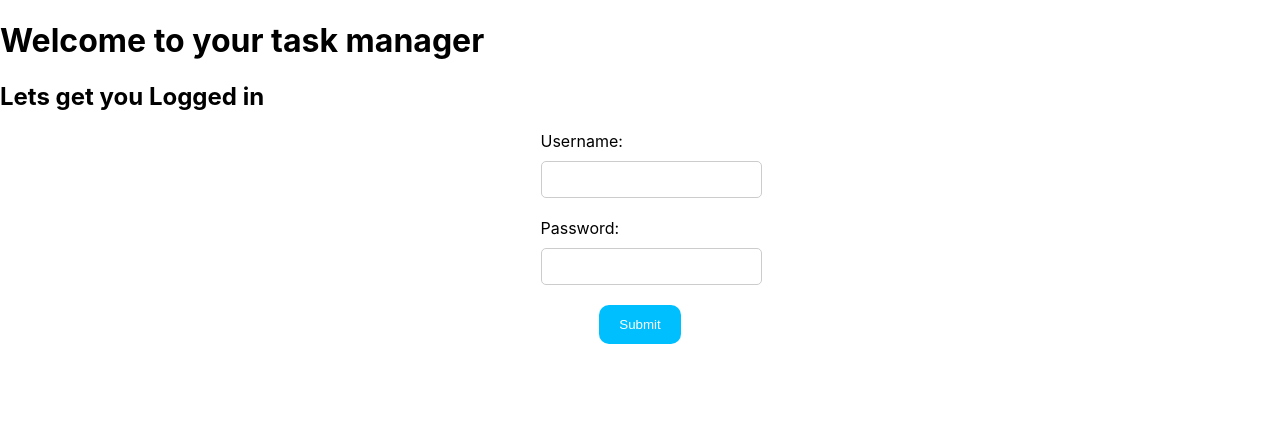
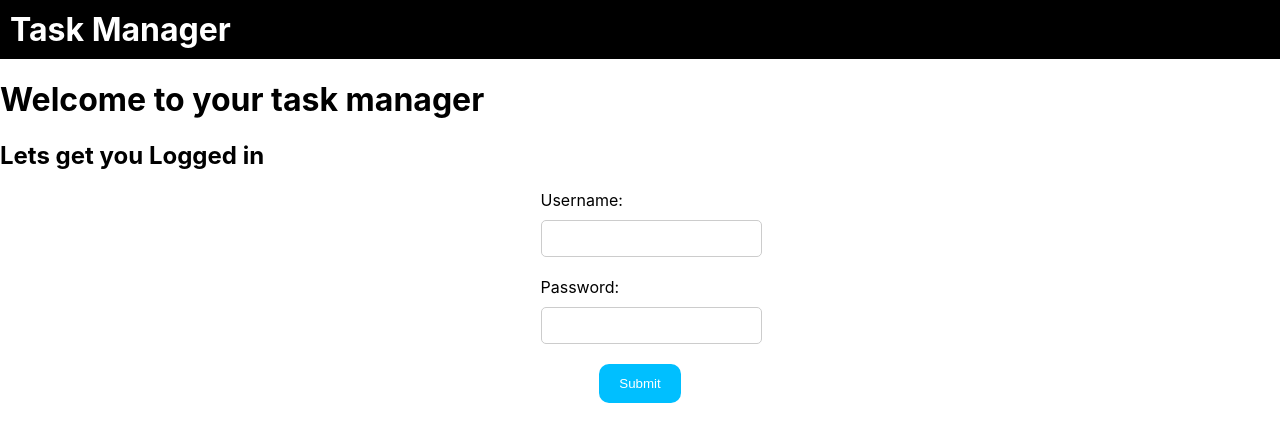
Before and after one commit to allenamaya/task-manager-React, a React (Create React App) app: page /login in a window 1280 px wide. Shown: the top 442 px of the page. Built offline with nearby package versions, Linux system fonts and the light colour scheme.

Commit message:
Header Component in Login

```diff
--- a/src/views/login.js
+++ b/src/views/login.js
@@ -1,5 +1,6 @@
 import { useState } from "react";
 import { useNavigate } from "react-router-dom";
+import Header from "../components/header";
 
 const Login = () => {
     const navigate = useNavigate();
@@ -28,6 +29,8 @@ const Login = () => {
     };
 
     return (
+        <>
+        <Header/>
         <div>
             <h1>Welcome to your task manager</h1>
             <h2>Lets get you Logged in</h2>
@@ -59,6 +62,7 @@ const Login = () => {
             </form>
             {error && <div>{error}</div>}
         </div>
+        </>
     );
 };
 
```
